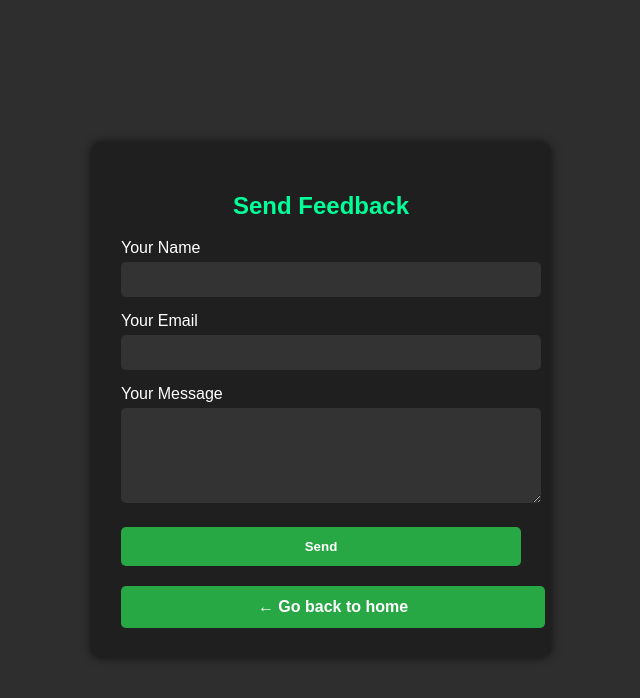
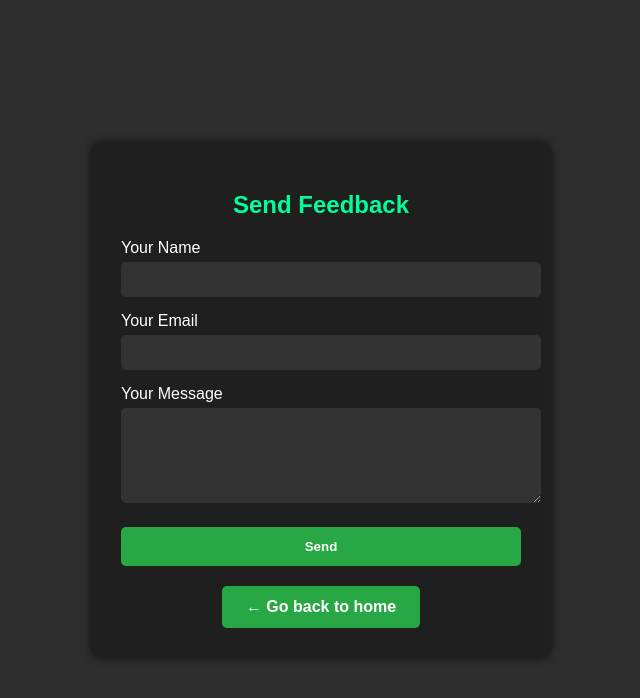
Before and after one commit to emee-minigames/EM-EE-Minigames, a plain HTML site: page feedback.html in a window 1280 px wide. Shown: the whole page, without its empty margins (319-959 px from the left). Drawn offline with Linux system fonts and the light colour scheme.

Commit message:
Update feedback.html

```diff
--- a/feedback.html
+++ b/feedback.html
@@ -21,16 +21,18 @@
       border-radius: 10px;
       width: 400px;
       box-shadow: 0 0 10px rgba(0,0,0,0.6);
+      text-align: center;
     }
 
     h2 {
-      text-align: center;
       color: #00ff99;
+      margin-bottom: 20px;
     }
 
     label {
       display: block;
       margin: 15px 0 5px;
+      text-align: left;
     }
 
     input, textarea {
@@ -42,7 +44,7 @@
       color: white;
     }
 
-    button, .back-button {
+    button {
       margin-top: 20px;
       width: 100%;
       padding: 12px;
@@ -52,12 +54,27 @@
       border: none;
       border-radius: 5px;
       cursor: pointer;
-      text-align: center;
-      text-decoration: none;
-      display: inline-block;
     }
 
-    button:hover, .back-button:hover {
+    button:hover {
+      background: #218838;
+    }
+
+    .back-button {
+      margin-top: 20px;
+      display: inline-block;
+      padding: 12px 24px;
+      background: #28a745;
+      color: white;
+      font-weight: bold;
+      border: none;
+      border-radius: 5px;
+      text-decoration: none;
+      font-size: 16px;
+      transition: background 0.3s ease;
+    }
+
+    .back-button:hover {
       background: #218838;
     }
   </style>
@@ -79,7 +96,7 @@
       <button type="submit">Send</button>
     </form>
 
-    <!-- 🟢 Go Back Button -->
+    <!-- 🟢 Back Button -->
     <a href="home.html" class="back-button">← Go back to home</a>
   </div>
 
```
